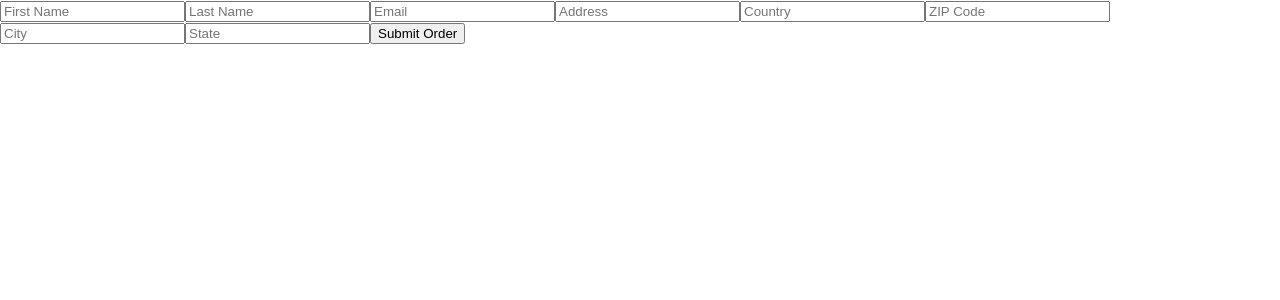
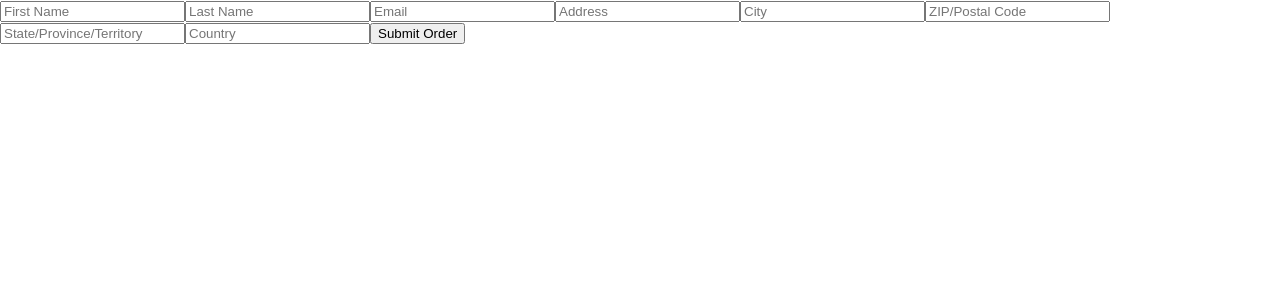
Before and after one commit to TroyWarez/basic-site, a React (Vite) app: page / in a window 1280 px wide. Shown: the top 300 px of the page. Built offline with nearby package versions, Linux system fonts and the light colour scheme.

Commit message:
basic data

```diff
--- a/src/components/OrderForm.tsx
+++ b/src/components/OrderForm.tsx
@@ -4,14 +4,22 @@ const OrderForm = () => {
     return (
         <>
             <form action="" method="get" className="form-example">
-                <input type="text" name="name" id="firstname" placeholder="First Name" required />
-                <input type="text" name="name" id="lastname" placeholder="Last Name" required />
-                <input type="email" name="email" id="email" required placeholder="Email"/>
-                <input type="text" name="name" id="address" required placeholder="Address"/>
-                <input type="text" name="name" id="country" required placeholder="Country"/>
-                <input type="text" name="name" id="ZIP Code" required placeholder="ZIP Code"/>
-                <input type="text" name="name" id="City" required placeholder="City"/>
-                <input type="text" name="name" id="State" required placeholder="State"/>
+                <input type="text" name="name" id="firstname" placeholder="First Name" maxLength={50} required />
+
+                <input type="text" name="name" id="lastname" placeholder="Last Name" maxLength={50} required />
+
+                <input type="email" name="email" id="email" required placeholder="Email" maxLength={62}/>
+
+                <input type="text" name="address" id="address" required placeholder="Address" maxLength={95}/>
+
+                <input type="text" name="City" id="City" required placeholder="City" maxLength={35}/>
+
+                <input type="text" name="ZIP/Postal Code" id="ZIP/Postal Code" required placeholder="ZIP/Postal Code" maxLength={10}/>
+
+                <input type="text" name="State/Province/Territory" id="State/Province/Territory" required placeholder="State/Province/Territory" maxLength={35}/>
+
+                <input type="text" name="country" id="country" required placeholder="Country" maxLength={95}/>
+
                 <input type="submit" id="submit" value="Submit Order" />
             </form>
         </>
```
